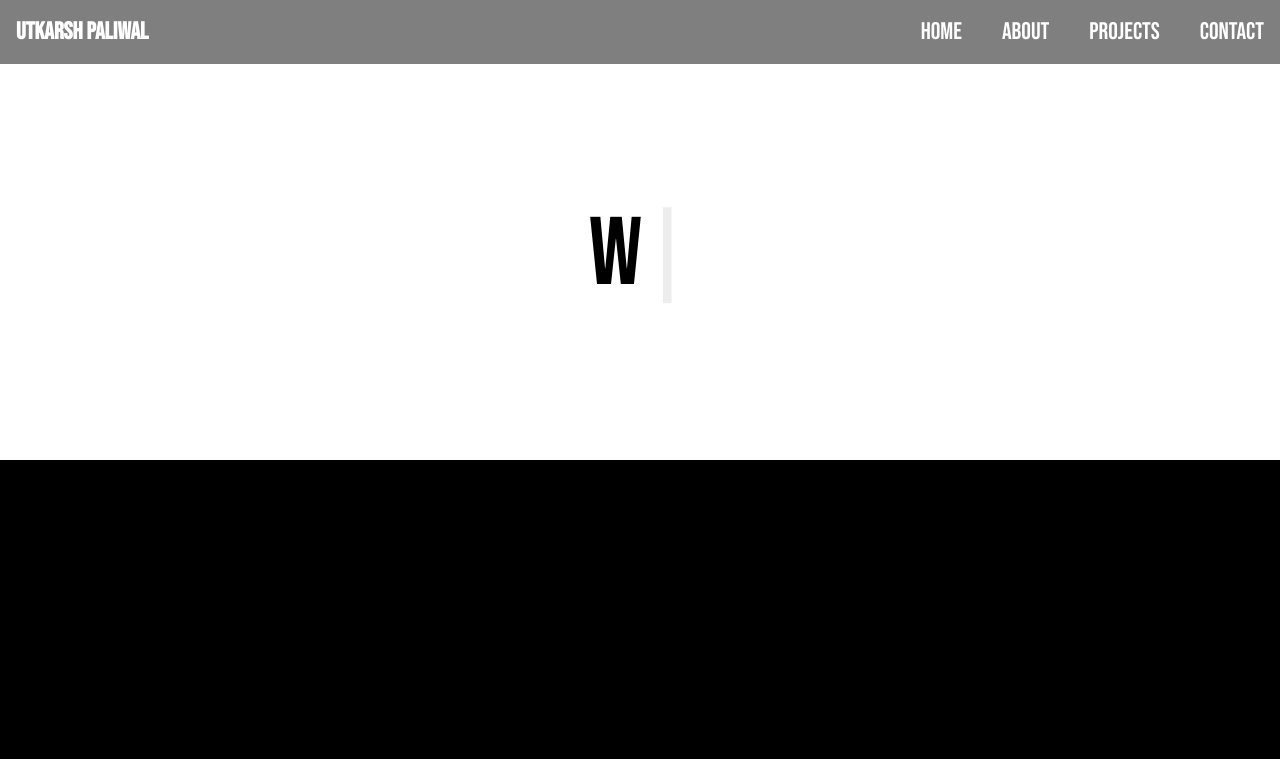
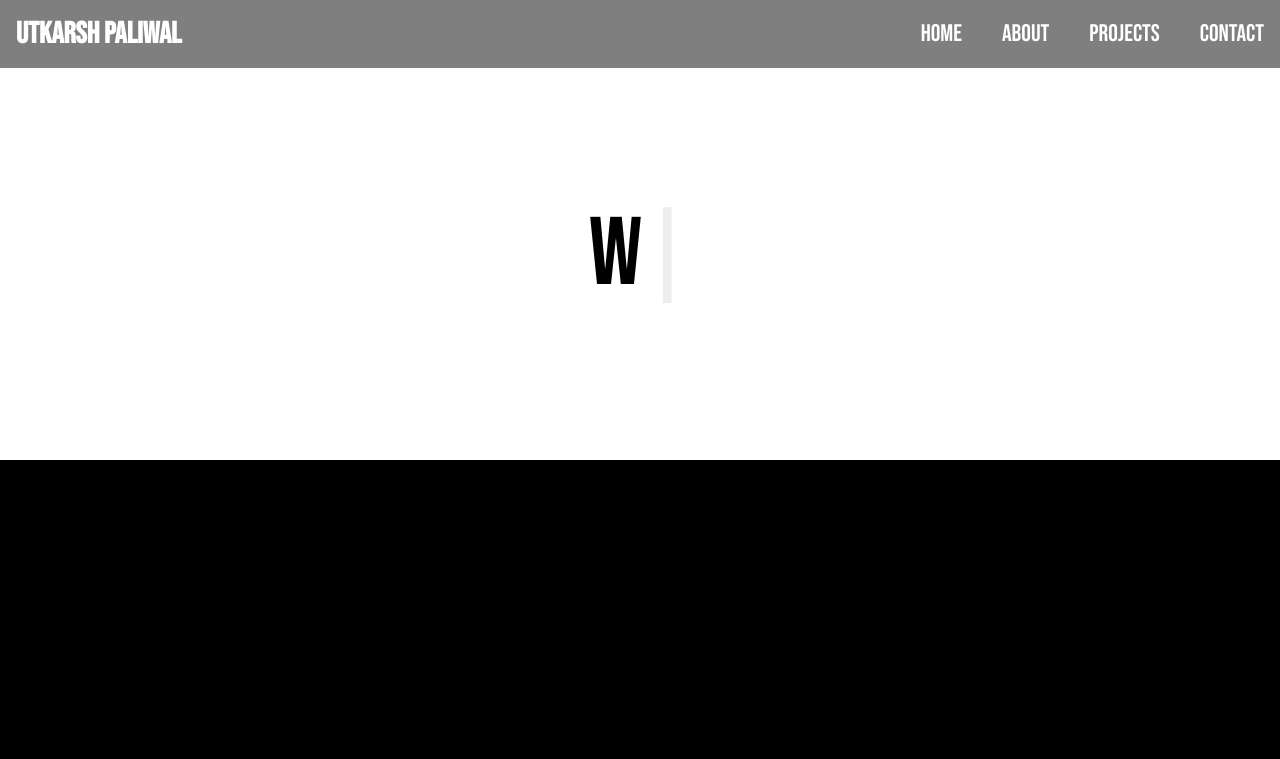
Before and after one commit to upaliwal1234/Utkarsh-Portfolio, a React (Vite) app in the folder frontend/: page / in a window 1280 px wide. Shown: the top 759 px of the page. Built offline with nearby package versions, Linux system fonts and the light colour scheme.

Commit message:
Navbar update with links to sections of the page

```diff
--- a/frontend/src/components/Navbar.jsx
+++ b/frontend/src/components/Navbar.jsx
@@ -14,7 +14,7 @@ function Navbar() {
             <nav className='bg-black p-4 fixed w-full top-0 z-[1000] transition-["background-color 0.3s ease-in-out"] bg-opacity-50'>
                 <div className="flex items-center justify-between">
                     {/* Logo */}
-                    <div className="text-white text-2xl font-bold">Utkarsh Paliwal</div>
+                    <div className="text-white text-3xl font-bold">Utkarsh Paliwal</div>
 
                     <div className="md:hidden">
                         <button onClick={toggleMenu} className="text-white">
@@ -33,7 +33,7 @@ function Navbar() {
                 </div>
 
                 {isMenuOpen ? (
-                    <ul className='flex-col md:hidden my-2'>
+                    <ul className='flex-col md:hidden my-2 text-3xl gap-1'>
                         <li><Link to="intro" smooth={true} duration={500} className='text-white hover:cursor-pointer hover:text-gray-700'>Home</Link></li>
                         <li><Link to="about" smooth={true} duration={500} className='text-white hover:cursor-pointer hover:text-gray-700'>About</Link></li>
                         <li><Link to="projects" smooth={true} duration={500} className='text-white hover:cursor-pointer hover:text-gray-700'>Projects</Link></li>
```
